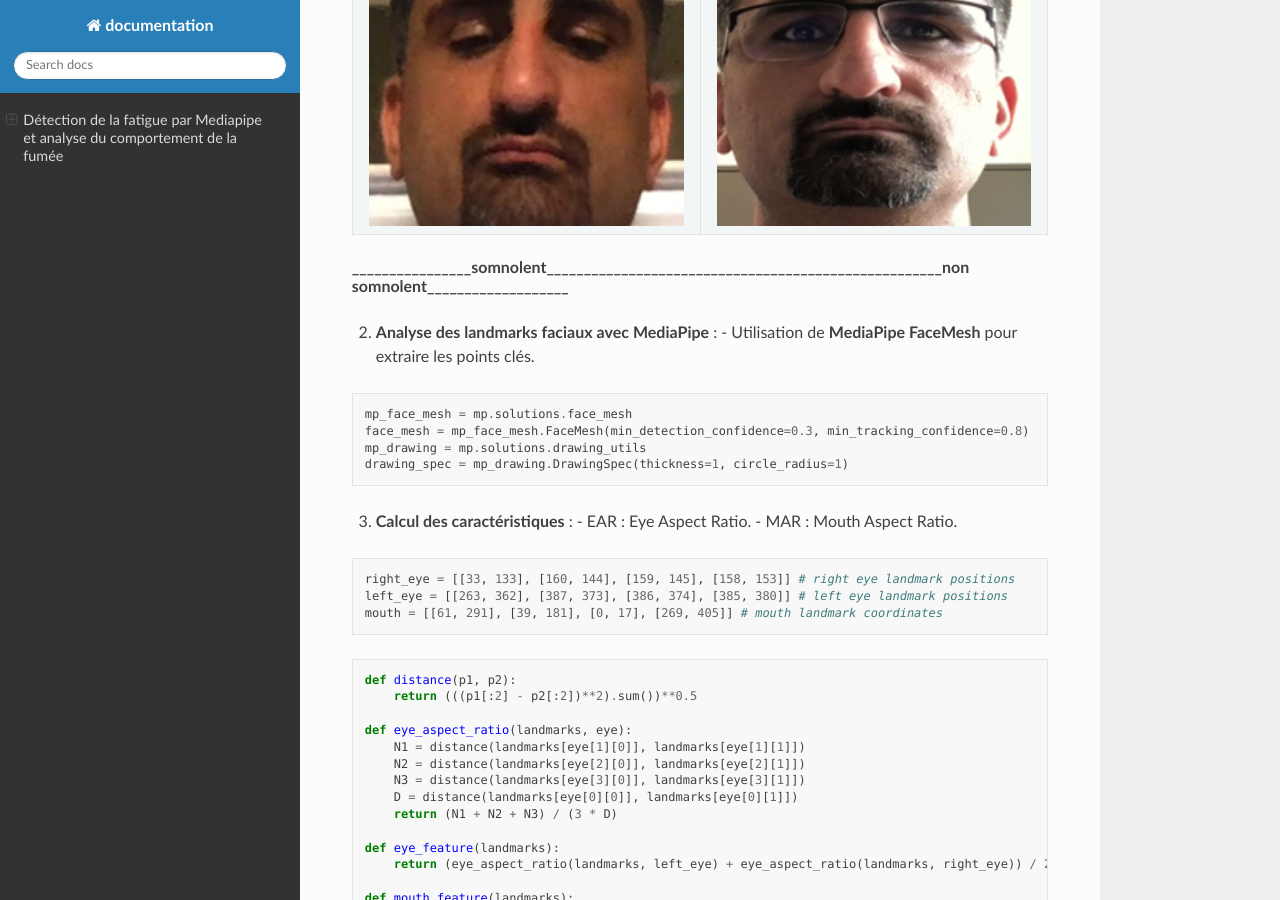
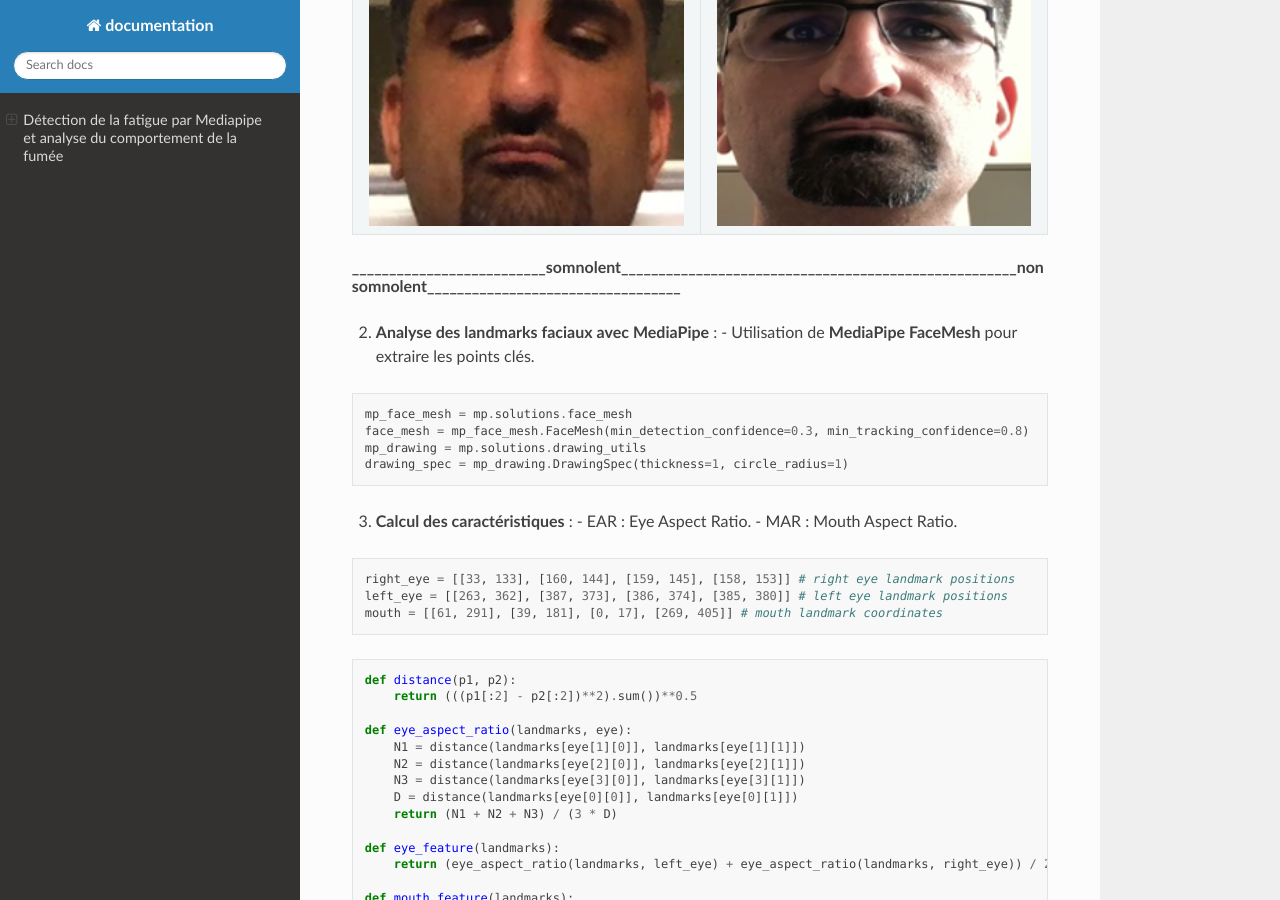
Before and after one commit to fatimafadili/detection, a Sphinx documentation site: the page built from source/index.rst, in a window 1280 px wide and 900 px high, scrolled down 2163 px. Built offline with Sphinx 7.4.7 and the Read the Docs theme 3.1.0, drawn with Linux system fonts in a browser that asks for light colours.

```diff
--- a/source/index.rst
+++ b/source/index.rst
@@ -90,7 +90,7 @@ exemple de data :
      - .. image:: image/a0103.png
          :alt: Image 2
          :width: 500px
-________________somnolent_____________________________________________________non somnolent___________________
+__________________________somnolent_____________________________________________________non somnolent__________________________________
                 =========                                                     =============
 2. **Analyse des landmarks faciaux avec MediaPipe** :
    - Utilisation de **MediaPipe FaceMesh** pour extraire les points clés.
```
